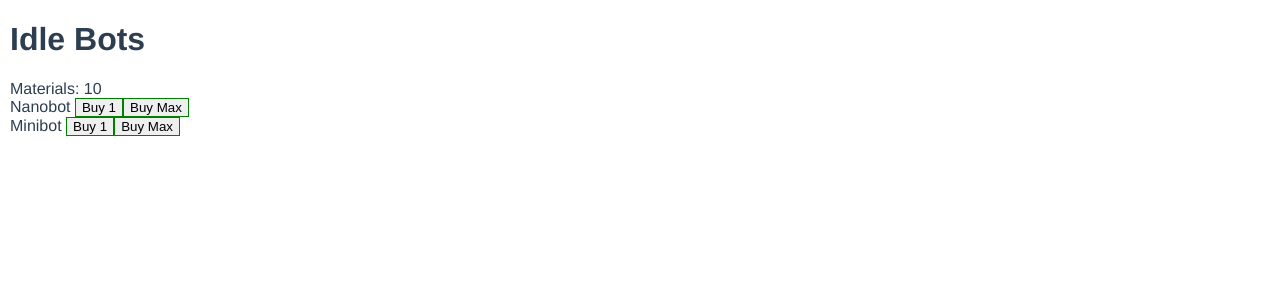
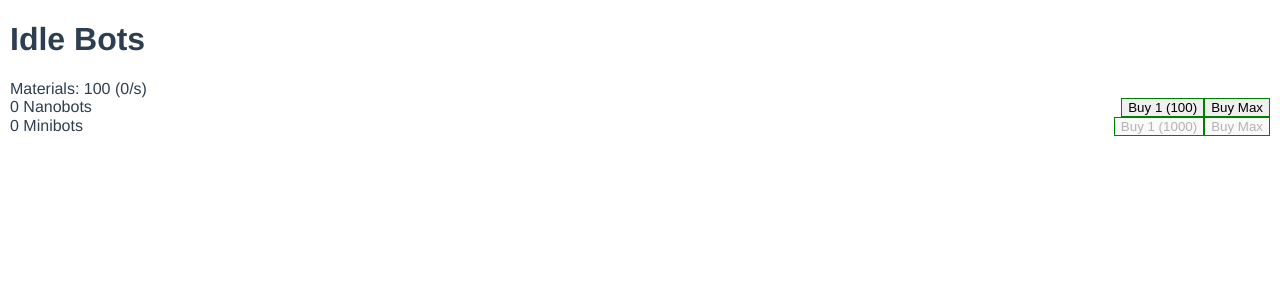
Before and after one commit to chees/idlebots, a Vue app: page / in a window 1280 px wide. Shown: the top 300 px of the page. Built offline with nearby package versions, Linux system fonts and the light colour scheme.

Commit message:
Buy bots using materials

```diff
--- a/src/components/Game.vue
+++ b/src/components/Game.vue
@@ -2,36 +2,64 @@
   <div class="game">
     <h1>Idle Bots</h1>
 
-    Materials: {{materials}}
+    Materials: {{ materials.toString() }}
+    ({{ rate.toString() }}/s)
 
-    <div v-for="(bot, index) in bots" :key="bot.name">
-      {{ bot.name }}
-      <button>Buy 1</button>
-      <button>Buy Max</button>
+    <div v-for="bot in bots" :key="bot.name" class="bot">
+      {{ bot.owned.toString() }} {{ bot.name }}
+      <div>
+        <button @click="buy(bot)" :disabled="materials.lt(bot.cost)">Buy 1 ({{ bot.cost }})</button>
+        <button @click="buy(bot)" :disabled="materials.lt(bot.cost)">Buy Max</button>
+      </div>
     </div>
 
   </div>
 </template>
 
 <script>
+import Big from 'big.js'
+
 export default {
   name: 'game',
   data () {
     return {
-      materials: 10,
+      materials: new Big(100),
+      rate: new Big(0),
       bots: [
-        { name: 'Nanobot' },
-        { name: 'Minibot' }
+        { name: 'Nanobots', owned: new Big(0), cost: 100, generates: 1 },
+        { name: 'Minibots', owned: new Big(0), cost: 1000, generates: 10 }
       ]
     }
+  },
+  methods: {
+    tick: function () {
+      const sleep = 100
+      const before = this.materials
+      for (const bot of this.bots) {
+        this.materials = this.materials.plus(bot.owned.times(bot.generates))
+      }
+      this.rate = this.materials.minus(before).times(1000 / sleep)
+      setTimeout(this.tick, sleep)
+    },
+    buy: function (b) {
+      this.materials = this.materials.minus(b.cost)
+      b.owned = b.owned.plus(1)
+    }
+  },
+  created: function () {
+    this.tick()
   }
 }
 </script>
 
-<!-- Add "scoped" attribute to limit CSS to this component only -->
 <style scoped>
 .game {
   margin: 0 10px;
+}
+
+.bot {
+  display: flex;
+  justify-content: space-between;
 }
 
 button {
```
